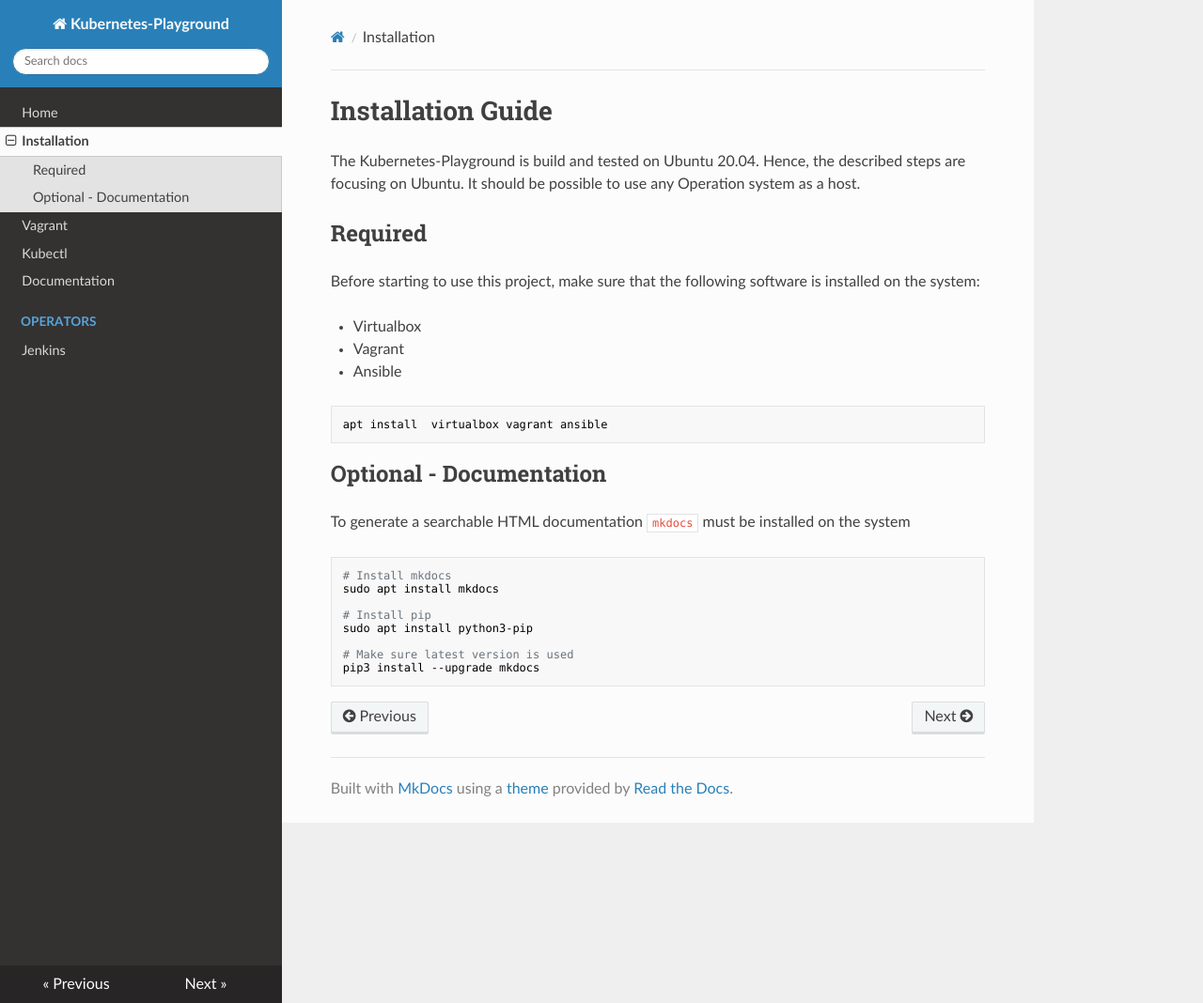
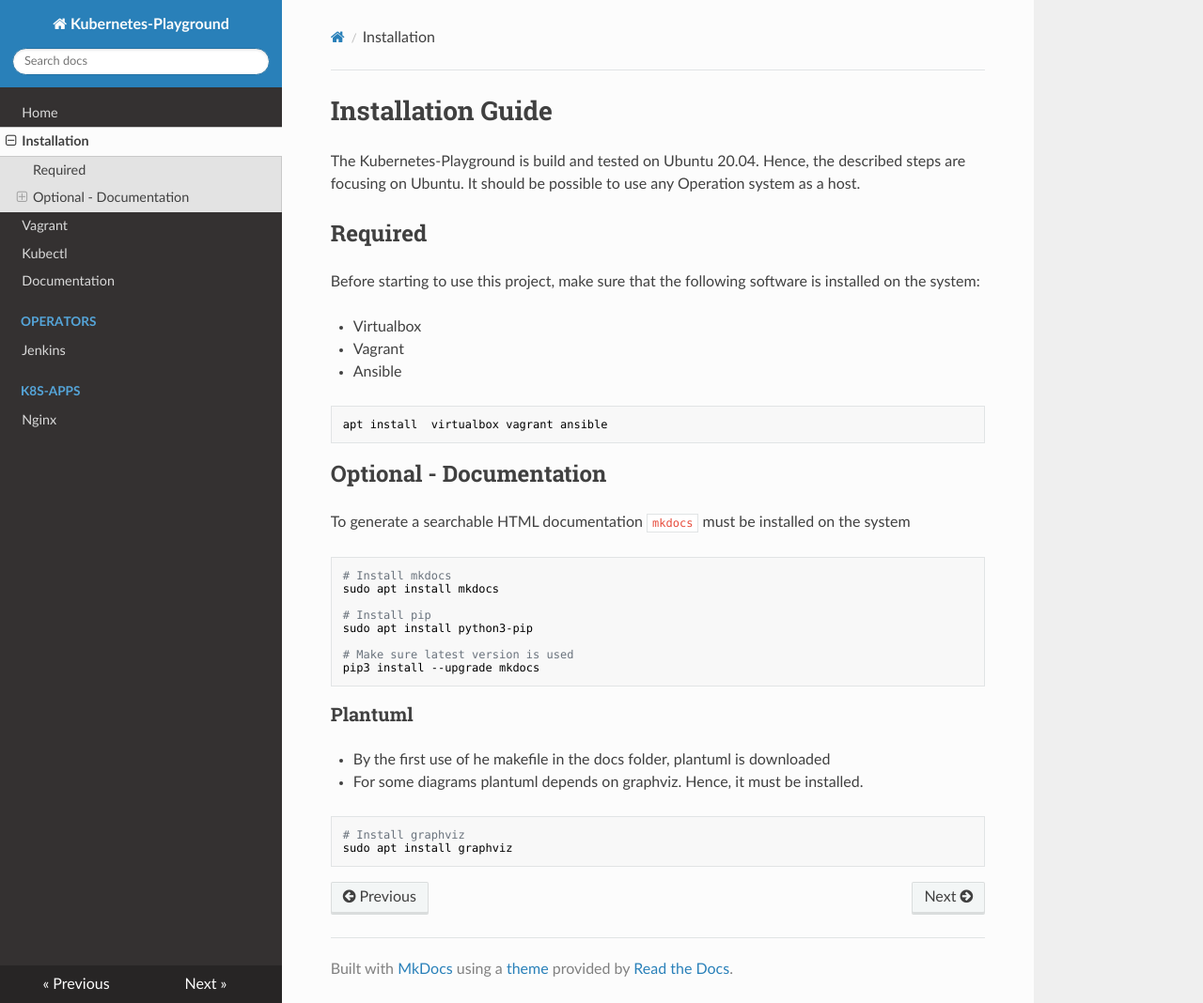
Before and after one commit to zonedbit/kubernetes-playground, an MkDocs documentation site: the page built from docs/installation.md, in a window 1280 px wide and 1068 px high. Shown: the whole window at 94% size. Built offline with MkDocs 1.6.1, drawn with Linux system fonts in a browser that asks for light colours; nearby versions of some CDN libraries.

Commit message:
feature/nginxWorkload

````diff
--- a/docs/installation.md
+++ b/docs/installation.md
@@ -29,3 +29,12 @@
 # Make sure latest version is used
 pip3 install --upgrade mkdocs
 ```
+
+### Plantuml
+* By the first use of he makefile in the docs folder, plantuml is downloaded
+* For some diagrams plantuml depends on graphviz. Hence, it must be installed.
+
+```bash
+# Install graphviz
+sudo apt install graphviz
+```
--- a/mkdocs.yml
+++ b/mkdocs.yml
@@ -9,3 +9,5 @@
     - Documentation: documentation-guide.md
     - Operators:
         - Jenkins: operators/jenkins.md
+    - k8s-apps:
+        - Nginx: k8s-apps/nginx.md
````
Also changed, not shown: docs/k8s-apps/nginx.md (added, +38 -0 lines), 4 other files.
